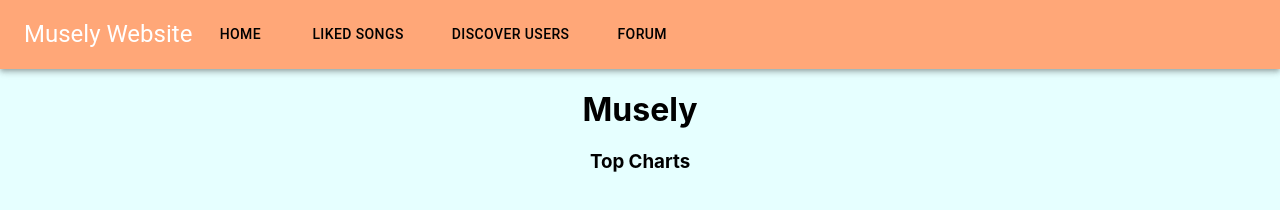
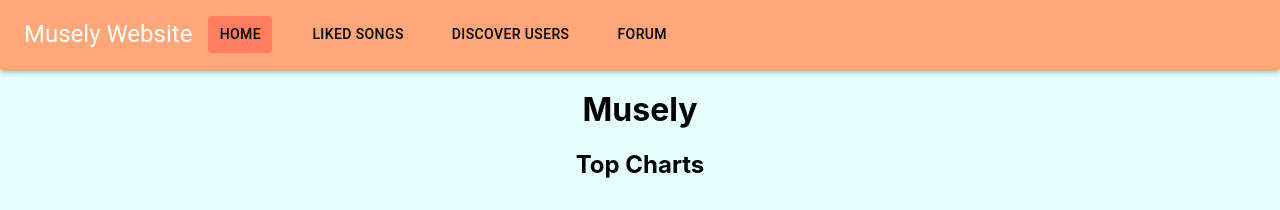
Before and after one commit to yangjus/spotify-proj, a React (Create React App) app in the folder frontend/: page /home in a window 1280 px wide. Shown: the top 210 px of the page. Built offline with nearby package versions, Linux system fonts and the light colour scheme; no server answers.

Commit message:
navbar highlight page

```diff
--- a/frontend/src/components/Navbar.js
+++ b/frontend/src/components/Navbar.js
@@ -3,7 +3,7 @@ import { Link } from "react-router-dom";
 import {AppBar, Box, Toolbar, Typography, Button, Menu, MenuItem} from '@mui/material';
 import AccountCircleIcon from '@mui/icons-material/AccountCircle';
 
-const Navbar = () => {
+const Navbar = (props) => {
 
     const [anchorEl, setAnchorEl] = useState(null);
     const open = Boolean(anchorEl);
@@ -20,6 +20,8 @@ const Navbar = () => {
         color: 'black'
     };
 
+    const [isPage, setPage] = useState(props.ispage);
+
     return (
         <Box sx={{ flexGrow: 1 }}>
             <AppBar position="static">
@@ -28,16 +30,16 @@ const Navbar = () => {
                         Musely Website
                     </Typography>
                     <Link to="/home" style={linkStyle}>
-                        <Button color="inherit">Home</Button>
+                        <Button color="inherit" style={{backgroundColor: isPage[0] ? '#FF7D61 ' : "#FFA778"}}>Home</Button>
                     </Link>
                     <Link to="/home" style={linkStyle}>
-                        <Button color="inherit">Liked Songs</Button>
+                        <Button color="inherit" style={{backgroundColor: isPage[1] ? '#FF7D61 ' : "#FFA778"}}>Liked Songs</Button>
                     </Link>
                     <Link to="/home" style={linkStyle}>
-                        <Button color="inherit">Discover Users</Button>
+                        <Button color="inherit" style={{backgroundColor: isPage[2] ? '#FF7D61 ' : "#FFA778"}}>Discover Users</Button>
                     </Link>
                     <Link to="/home" style={linkStyle}>
-                        <Button color="inherit">Forum</Button>
+                        <Button color="inherit" style={{backgroundColor: isPage[3] ? '#FF7D61 ' : "#FFA778"}}>Forum</Button>
                     </Link>
                     <Button id="basic-button" aria-controls={open ? 'basic-menu' : undefined}
                         aria-haspopup="true" aria-expanded={open ? 'true' : undefined} onClick={handleClick}
--- a/frontend/src/components/home/Home.js
+++ b/frontend/src/components/home/Home.js
@@ -9,9 +9,9 @@ const Home = ({code}) => {
     return (
         <div>
         {/*<div>{code}</div>*/}
-        <Navbar />
+        <Navbar ispage={[true, false, false, false]}/>
         <h1>Musely</h1>
-        <h3>Top Charts</h3>
+        <h2>Top Charts</h2>
         <div style={{padding: 20}}>
             <Grid container justify="center">
                 <Grid item xs={6} style={{background:'white', border:'2px solid #FFA778', borderRadius: '8px'}}>
```
